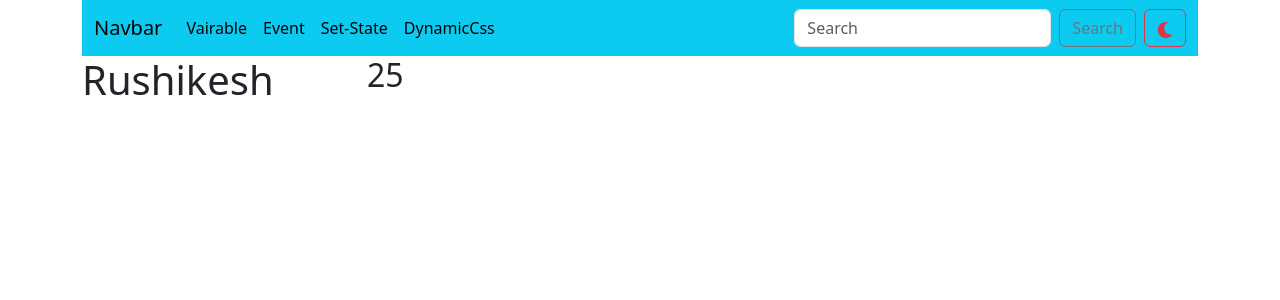
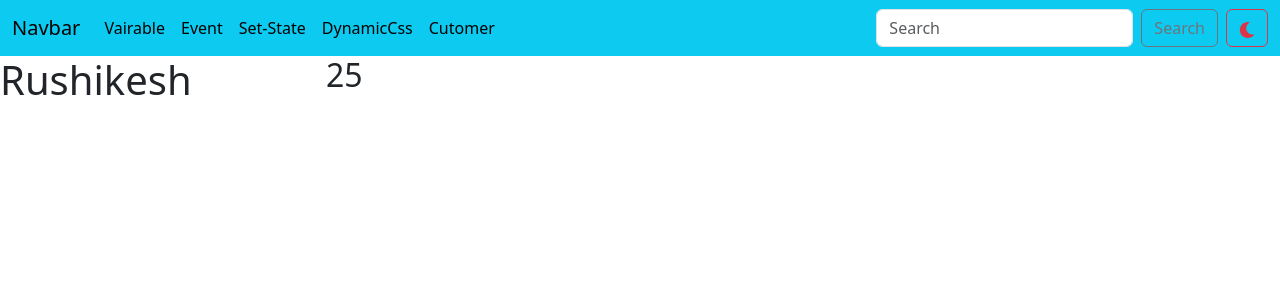
Before and after one commit to Rushikengar8686/React, a React (Create React App) app in the folder reactcourse/: page / in a window 1280 px wide. Shown: the top 300 px of the page. Built offline with nearby package versions, Linux system fonts and the light colour scheme.

Commit message:
Install Axios to call Api

```diff
--- a/reactcourse/package.json
+++ b/reactcourse/package.json
@@ -7,6 +7,7 @@
     "@testing-library/jest-dom": "^6.9.1",
     "@testing-library/react": "^16.3.1",
     "@testing-library/user-event": "^13.5.0",
+    "axios": "^1.13.2",
     "bootstrap": "^5.3.8",
     "react": "^19.2.3",
     "react-dom": "^19.2.3",
--- a/reactcourse/src/App.js
+++ b/reactcourse/src/App.js
@@ -5,6 +5,7 @@ import SetState from "./Topics/SetState";
 import Variables from "./Topics/Variables";
 import { BrowserRouter, Link, Route, Routes } from 'react-router-dom'
 import { useState } from "react";
+import Customer from "./Customer/Customer";
 function App() {
 
 
@@ -15,7 +16,7 @@ function App() {
   }
   return (
     <div style={{backgroundColor:backroundColor ? "#6e9691": "white"}} >
-      <div className="container" >
+      <div className="container-fulid" >
         <BrowserRouter>
           <nav className="navbar navbar-expand-lg navbar-light bg-info">
             <div className="container-fluid">
@@ -37,6 +38,9 @@ function App() {
                    <li className="nav-item">
                     <Link className="nav-link active" to="DynamicCss">DynamicCss</Link>
                    </li>
+                   <li className="nav-item">
+                    <Link className="nav-link active" to="cutomer">Cutomer</Link>
+                   </li>
                 </ul>
                 <form className="d-flex">
                   <input className="form-control me-2" type="search" placeholder="Search" aria-label="Search" />
@@ -52,6 +56,7 @@ function App() {
             <Route path="Event" element={<Event></Event>}></Route>
             <Route path="SetState" element={<SetState></SetState>}></Route>
             <Route path = "DynamicCss" element={<DynamicCss></DynamicCss>}></Route>
+            <Route path="cutomer" element={<Customer></Customer>}></Route>
 
           </Routes>
         </BrowserRouter>
```
Also changed, not shown: 1 other file (tests, documents, lock files or other folders).
